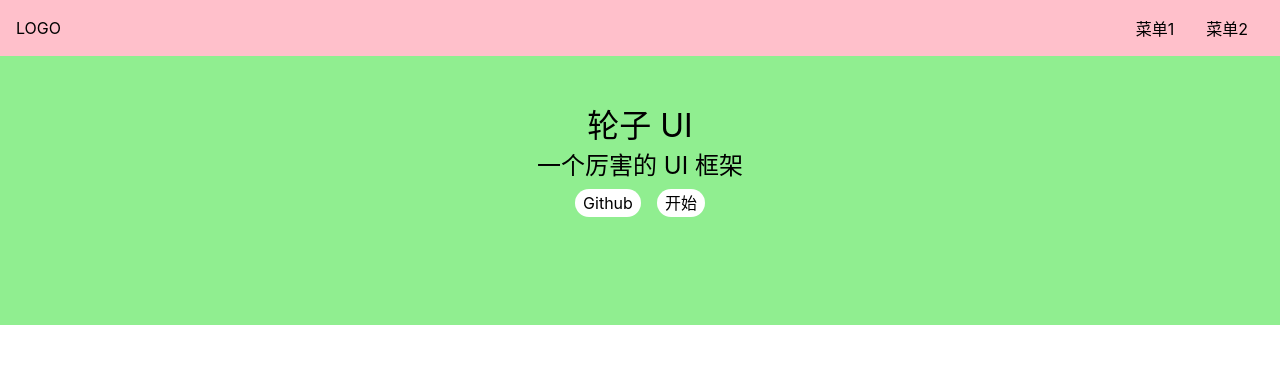
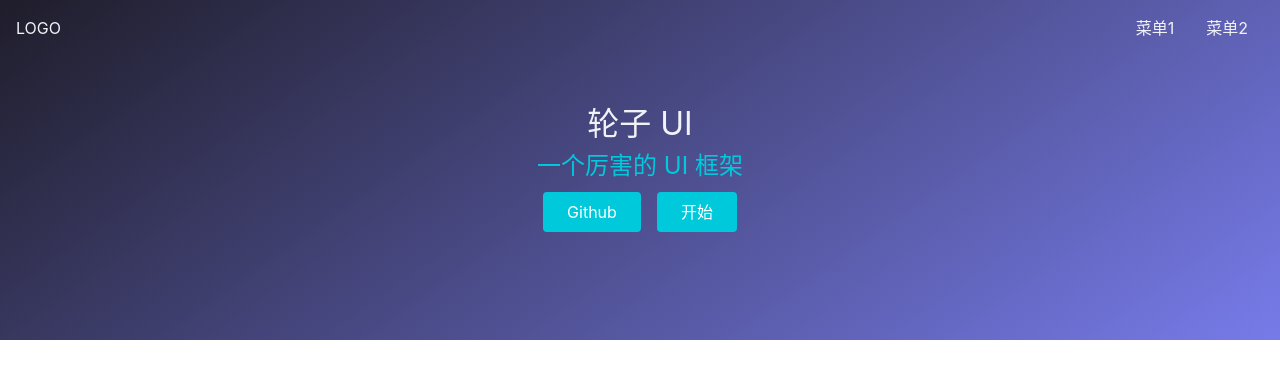
Before and after one commit to Straight-GZ/qui, a Vue app: page / in a window 1280 px wide. Shown: the top 378 px of the page. Built offline with nearby package versions, Linux system fonts and the light colour scheme.

Commit message:
添加渐变背景 字体颜色 引入icon

```diff
--- a/index.html
+++ b/index.html
@@ -4,7 +4,7 @@
     <meta charset="UTF-8" />
     <link rel="icon" href="/favicon.ico" />
     <meta name="viewport" content="width=device-width, initial-scale=1.0" />
-    <title>Vite App</title>
+    <title>luzi UI</title>
   </head>
   <style>
     .icon {
@@ -18,6 +18,6 @@
   <body>
     <div id="app"></div>
     <script type="module" src="/src/main.ts"></script>
-    <script src="//at.alicdn.com/t/font_2299565_7b1976axh69.js"></script>
+    <script src="//at.alicdn.com/t/font_2299565_26ty03tw1lm.js"></script>
   </body>
 </html>
--- a/src/components/Topnav.vue
+++ b/src/components/Topnav.vue
@@ -25,7 +25,7 @@ export default {
 </script>
 <style lang="scss" scoped>
 .topnav {
-  background: pink;
+  color: #f1f1f8;
   display: flex;
   padding: 16px;
   position: fixed;
--- a/src/index.scss
+++ b/src/index.scss
@@ -9,9 +9,8 @@ ol {
 }
 a {
   text-decoration: none;
-  color: inherit;
   &:hover {
-    border-bottom: 1px solid;
+    text-decoration: underline;
     cursor: pointer;
   }
 }
@@ -25,6 +24,8 @@ h6 {
 }
 
 body {
+  color: #f1f1f8;
+  line-height: 1.5;
   font-size: 16px;
   // 为什么这样写 font-family
   // 答案见 https://github.com/zenozeng/fonts.css/
--- a/src/lib/Tabs.vue
+++ b/src/lib/Tabs.vue
@@ -29,7 +29,7 @@
   </div>
 </template>
 <script lang="ts">
-import { computed, ref, onMounted, onUpdated, watchEffect } from "vue";
+import { computed, ref, onMounted, onUpdated } from "vue";
 import Tab from "./Tab.vue";
 export default {
   props: {
--- a/src/views/Home.vue
+++ b/src/views/Home.vue
@@ -1,14 +1,27 @@
 <template>
   <div>
+    <div class="backGround">
       <Topnav />
       <div class="banner">
         <h1>轮子 UI</h1>
-      <h2>一个厉害的 UI 框架</h2>
+        <h2 class="description">一个厉害的 UI 框架</h2>
         <p class="actions">
           <a href="">Github</a>
           <router-link to="/doc">开始</router-link>
         </p>
       </div>
+    </div>
+  </div>
+  <div class="lunzi-icons">
+    <svg class="icon">
+      <use xlink:href="#icon-ts"></use>
+    </svg>
+    <svg class="icon">
+      <use xlink:href="#icon-light"></use>
+    </svg>
+    <svg class="icon">
+      <use xlink:href="#icon-vue"></use>
+    </svg>
   </div>
 </template>
 <script lang="ts">
@@ -18,24 +31,45 @@ export default {
 };
 </script>
 <style lang="scss" scoped>
+$border-radius: 4px;
+$blue: #00c9db;
+$deepBlue: #3b2f9f;
+.backGround {
+  background: linear-gradient(
+    145deg,
+    rgba(31, 29, 42, 1) 0%,
+    rgba(119, 123, 233, 1) 100%
+  );
+}
+.lunzi-icons {
+  > svg {
+    width: 64px;
+    height: 64px;
+  }
+}
 .banner {
+  color: #f1f1f8;
   padding: 100px 0;
   display: flex;
   justify-content: center;
   align-items: center;
   flex-direction: column;
-  background: lightgreen;
+  > .description {
+    color: $blue;
+  }
   > .actions {
     padding: 8px 0;
     a {
       margin: 0 8px;
-      background: #fff;
+      background: $blue;
+      color: #fff;
       display: inline-block;
-      $h: 28px;
-      height: $h;
-      line-height: $h;
-      border-radius: $h/2;
-      padding: 0 8px;
+      border-radius: $border-radius;
+      padding: 8px 24px;
+      &:hover {
+        text-decoration: none;
+        background: $deepBlue;
+      }
     }
   }
 }
```
Lines whose indentation alone changed are shown as unchanged.
